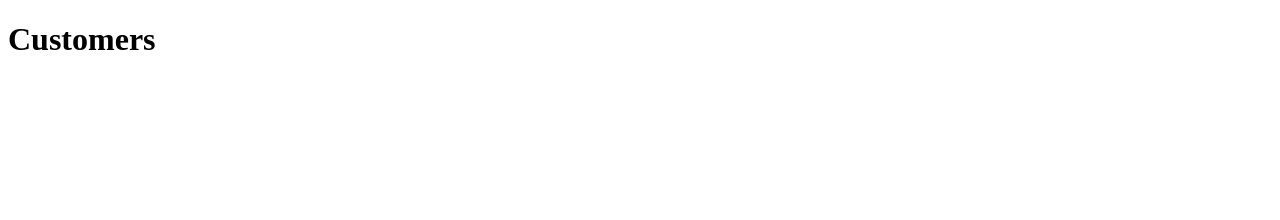
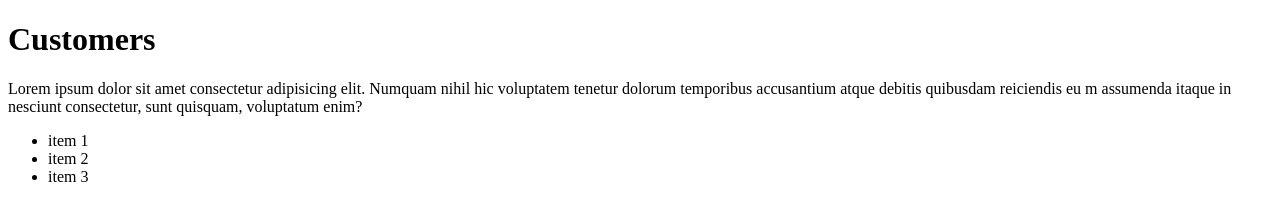
Before and after one commit to lauacrv/repo-github, a plain HTML site: page modules/customers/customers.html in a window 1280 px wide. Drawn offline with Linux system fonts and the light colour scheme.

Commit message:
(fix) se corrige lista de clientes de la empresa

```diff
--- a/modules/customers/customers.html
+++ b/modules/customers/customers.html
@@ -7,5 +7,12 @@
     </head>
     <body>
         <h1>Customers</h1>
+        <p>Lorem ipsum dolor sit amet consectetur adipisicing elit. Numquam nihil hic voluptatem tenetur dolorum temporibus accusantium atque debitis quibusdam reiciendis eu
+            m assumenda itaque in nesciunt consectetur, sunt quisquam, voluptatum enim?</p>
+        <ul>
+            <li>item 1</li>
+            <li>item 2</li>
+            <li>item 3</li>
+        </ul>
     </body>
 </html>
```
